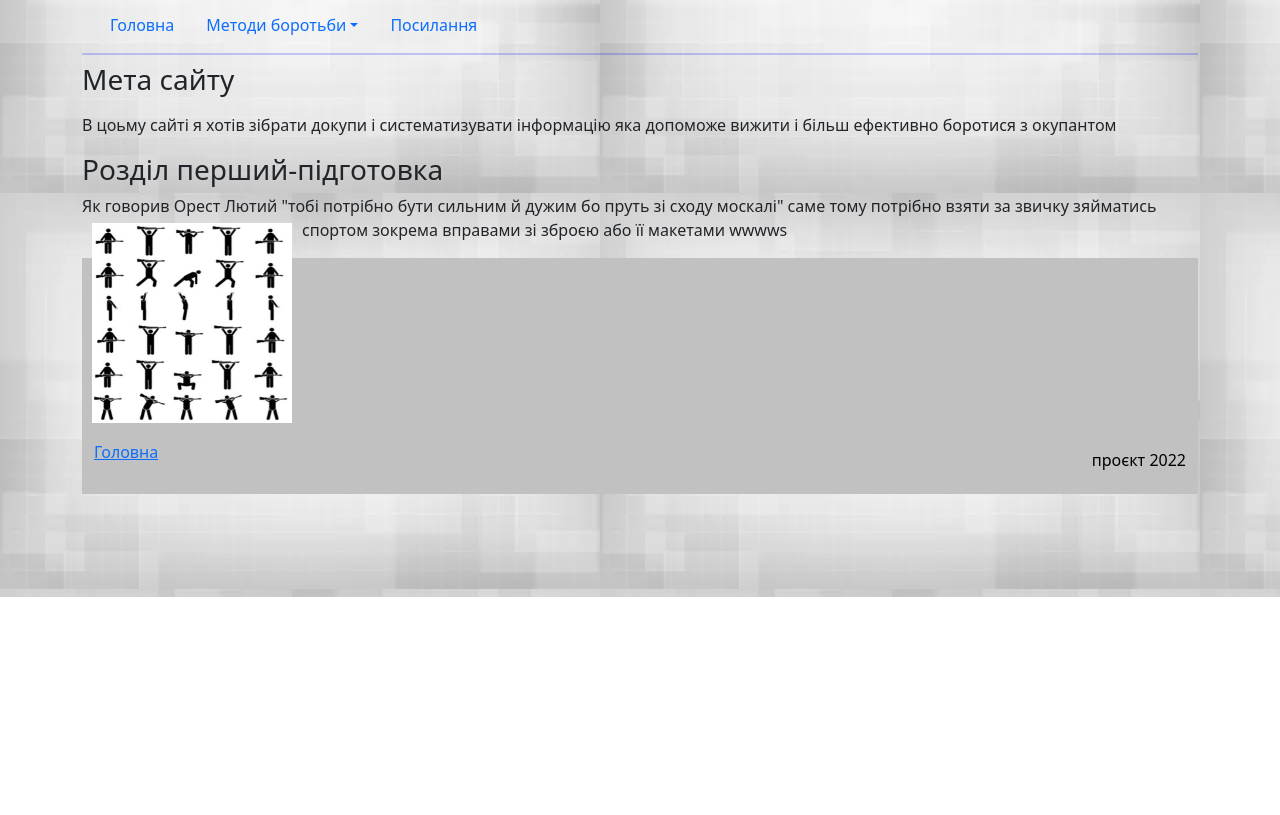
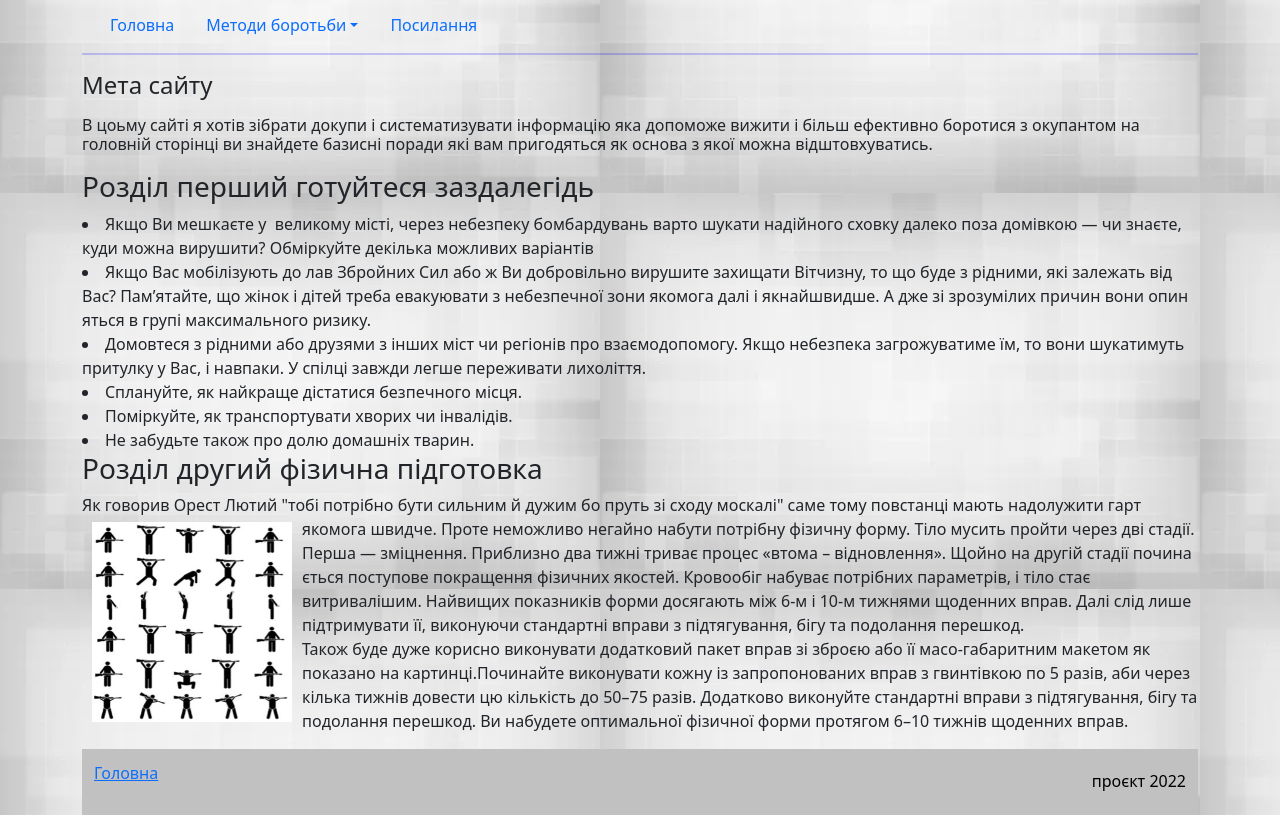
Before and after one commit to Kserhi/Web, a plain HTML site: page index.html in a window 1280 px wide. Shown: the part 203-1018 px from the top of the page. Before the commit the page ends 800 px from the top, so only its background shows below. Drawn offline with nearby package versions, Linux system fonts and the light colour scheme.

Commit message:
заповнив першу сторінку

```diff
--- a/index.html
+++ b/index.html
@@ -51,28 +51,37 @@
 <main>
 
 
+  <section>
+    <br><h4>Мета сайту</h4>
+    <p>
+      <h6>В цоьму сайті я хотів зібрати докупи і систематизувати інформацію яка допоможе вижити і більш ефективно боротися з окупантом на головній сторінці ви знайдете базисні поради які вам пригодяться як основа з якої можна відштовхуватись.</h6>
+    </p>
+  </section>
+
+
+<section>
+    <h3>Розділ перший готуйтеся заздалегідь</h3>
+  <li>Якщо Ви мешкаєте у  великому місті, через небезпеку бомбардувань варто шукати надійного сховку далеко поза домівкою — чи знаєте, куди можна вирушити? Обміркуйте декілька можливих варіантів</li>
+  <li >Якщо Вас мобілізують до лав Збройних Сил або ж Ви добровільно вирушите захищати Вітчизну, то що буде з рідними, які залежать від Вас? Пам’ятайте, що жінок і дітей треба евакуювати з небезпечної зони якомога далі і якнайшвидше. А дже зі зрозумілих причин вони опин яться в групі максимального ризику.</li>
+  <li >Домовтеся з рідними або друзями з інших міст чи регіонів про взаємодопомогу. Якщо небезпека загрожуватиме їм, то вони шукатимуть притулку у Вас, і навпаки. У спілці завжди легше переживати лихоліття.</li>
+  <li >Сплануйте, як найкраще дістатися безпечного місця.</li>
+  <li>Поміркуйте, як транспортувати хворих чи інвалідів.</li>
+  <li>Не забудьте також про долю домашніх тварин.</li>
+ </section>
+
+
+  <section>
+    <h3>Розділ другий фізична підготовка</h3>
+    <p>Як говорив Орест Лютий  "тобі потрібно бути сильним й дужим бо пруть зі сходу москалі" саме тому повстанці мають надолужити гарт якомога швидче.
+      <img src="img/вправи.jpg" alt="картинка вправи" align="left"  width="200" height="200" vspace="5" hspace="10" >
+
+      Проте неможливо негайно набути потрібну фізичну форму. Тіло мусить пройти через дві стадії. Перша — зміцнення. Приблизно два тижні триває процес «втома – відновлення». Щойно на другій стадії почина ється поступове покращення фізичних якостей. Кровообіг набуває потрібних параметрів, і тіло стає витривалішим. Найвищих показників форми досягають між 6-м і 10-м тижнями щоденних вправ. Далі слід лише підтримувати її, виконуючи стандартні вправи з підтягування, бігу та подолання перешкод.
+      <br>Також буде дуже корисно виконувати додатковий пакет вправ зі зброєю aбо її масо-габаритним макетом як показано на картинці.Починайте виконувати кожну із запропонованих вправ з гвинтівкою по 5 разів, аби через кілька тижнів довести цю кількість до 50–75 разів. Додатково виконуйте стандартні вправи з підтягування, бігу та подолання перешкод. Ви набудете оптимальної фізичної форми протягом 6–10 тижнів щоденних вправ.
+    </p>
+  </section>
 
 
 
-
-    <section>
-      <p><h3>Мета сайту</h3></p>
-      <p>В цоьму сайті я хотів зібрати докупи і систематизувати інформацію яка допоможе вижити і більш ефективно боротися з окупантом</p>
-    </section>
-    <section>
-      <h3>Розділ перший-підготовка</h3>
-      <p>Як говорив Орест Лютий  "тобі потрібно бути сильним й дужим бо пруть зі сходу москалі"  саме тому потрібно взяти за звичку зяйматись спортом зокрема вправами зі зброєю або її макетами
-      <img src="img/вправи.jpg" alt="Иллюстрация" align="left"  width="200" height="200" vspace="5" hspace="10" >
-      wwwws
-
-
-</p>
-
-
-
-
-
-    </section>
 
 </main>
 
```
Lines whose indentation alone changed are shown as unchanged.
